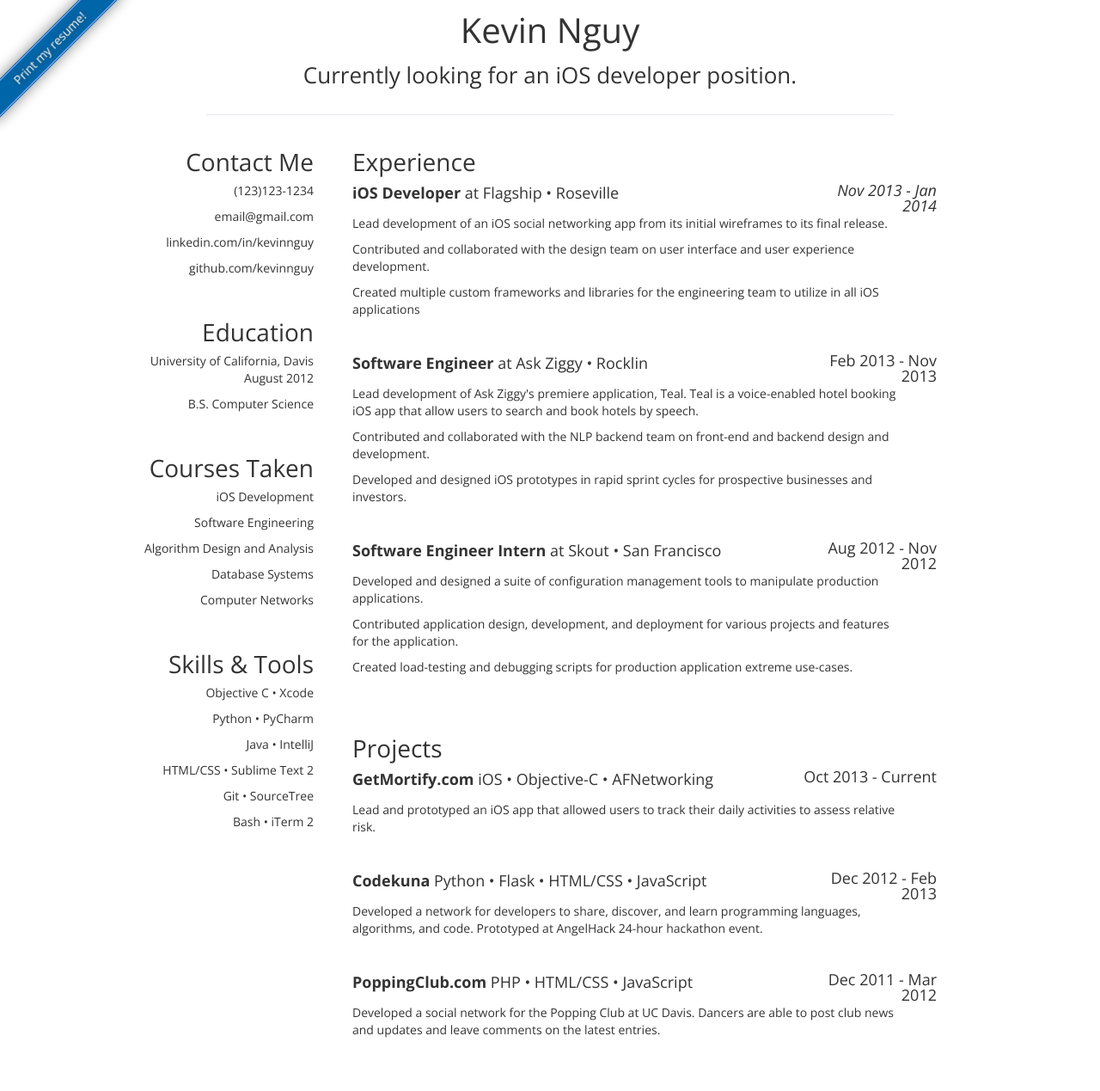
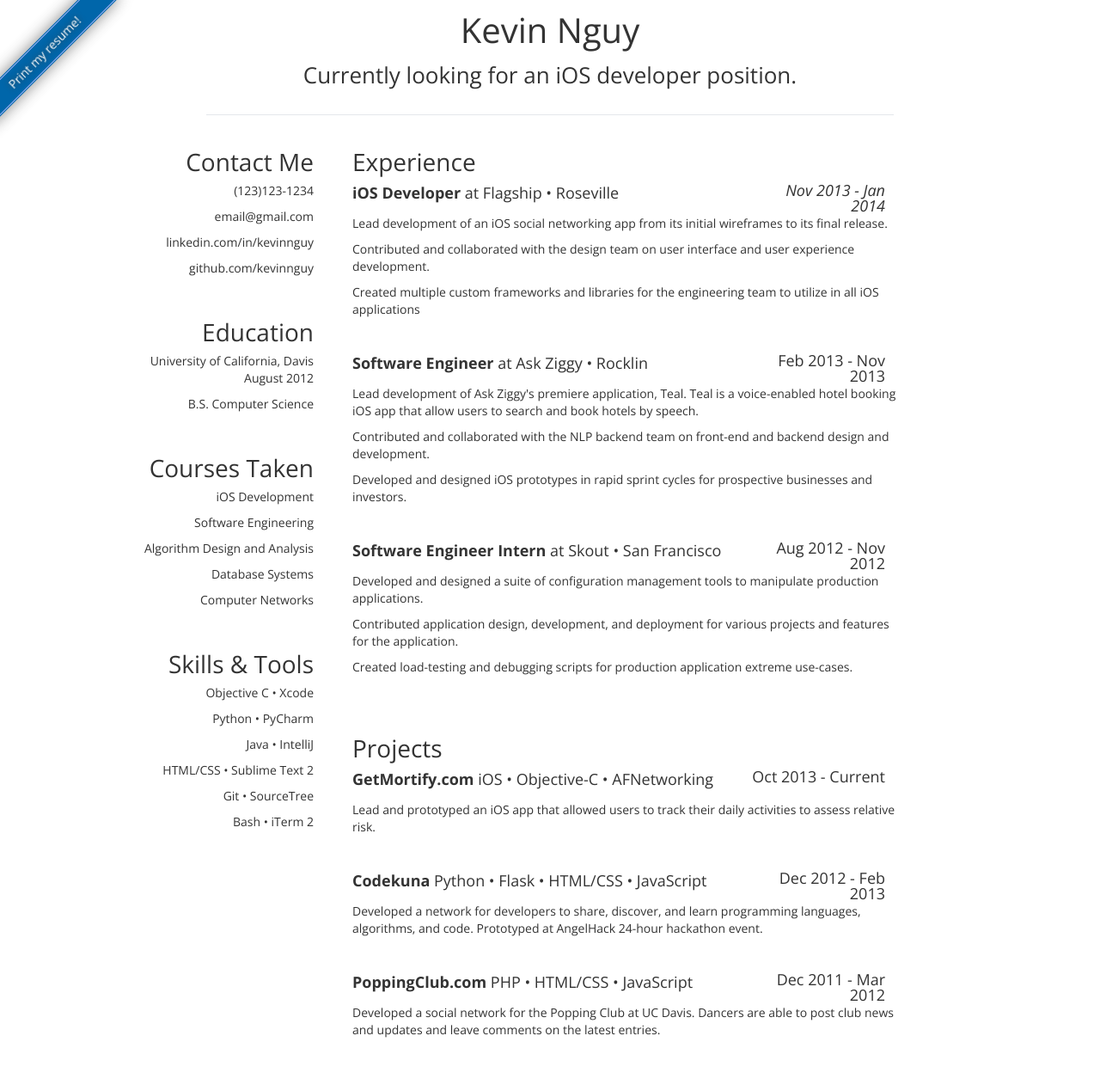
Before and after one commit to kevinnguy/kevinnguy.github.com, a Jekyll site: the page index.html, which Jekyll copies as it is, in a window 1280 px wide. Shown: the whole page at 86% size. Built offline with Jekyll 4.4.1, drawn with Linux system fonts in a browser that asks for light colours.

Commit message:
Sorry for the poor description

```diff
--- a/index.html
+++ b/index.html
@@ -101,7 +101,7 @@
 
         <dl class="fourteen columns bottom">
           <dt>
-            <p class="nine columns"><strong>iOS Developer</strong> at Flagship  &bull;  Roseville</p><span class="three columns right"><em>Nov 2013 - Jan 2014</em></span></dt>
+            <p class="eight columns"><strong>iOS Developer</strong> at Flagship  &bull;  Roseville</p><span class="three columns right"><em>Nov 2013 - Jan 2014</em></span></dt>
           </dt>
           <ul>
             <li class="eleven columns">Lead development of an iOS social networking app from its initial wireframes to its final release.</li>
@@ -111,7 +111,7 @@
         </dl>
 
         <dl class="fourteen columns bottom">
-          <dt><p class="nine columns bigfont"><strong>Software Engineer</strong> at Ask Ziggy  &bull;  Rocklin</p><span class="three columns right">Feb 2013 - Nov 2013</span></dt>
+          <dt><p class="eight columns bigfont"><strong>Software Engineer</strong> at Ask Ziggy  &bull;  Rocklin</p><span class="three columns right">Feb 2013 - Nov 2013</span></dt>
           <ul>
             <li class="eleven columns ">Lead development of Ask Ziggy's premiere application, Teal. Teal is a voice-enabled hotel booking iOS app that allow users to search and book hotels by speech.</li>
             <li class="eleven columns ">Contributed and collaborated with the NLP backend team on front-end and backend design and development.</li>
@@ -120,7 +120,7 @@
         </dl>
 
         <dl class="fourteen columns bottom">
-          <dt><p class="nine columns bigfont"><strong>Software Engineer Intern</strong> at Skout  &bull;  San Francisco</p><span class="three columns right">Aug 2012 - Nov 2012</span></dt>
+          <dt><p class="eight columns bigfont"><strong>Software Engineer Intern</strong> at Skout  &bull;  San Francisco</p><span class="three columns right">Aug 2012 - Nov 2012</span></dt>
           <ul>
             <li class="eleven columns ">Developed and designed a suite of configuration management tools to manipulate production applications.</li>
             <li class="eleven columns ">Contributed application design, development, and deployment for various projects and features for the application.</li>
@@ -133,21 +133,21 @@
         </div>
 
        <dl class="fourteen columns bottom">
-          <dt><p class="nine columns bigfont"><strong>GetMortify.com</strong> iOS &bull; Objective-C &bull; AFNetworking</p><span class="three columns right">Oct 2013 - Current</span></dt>
+          <dt><p class="eight columns bigfont"><strong>GetMortify.com</strong> iOS &bull; Objective-C &bull; AFNetworking</p><span class="three columns right">Oct 2013 - Current</span></dt>
           <ul>
             <li class="eleven columns ">Lead and prototyped an iOS app that allowed users to track their daily activities to assess relative risk.</li>
           </ul>
         </dl>
 
         <dl class="fourteen columns bottom">
-          <dt><p class="nine columns bigfont"><strong>Codekuna</strong> Python &bull; Flask &bull; HTML/CSS &bull; JavaScript</p><span class="three columns right">Dec 2012 - Feb 2013</span></dt>
+          <dt><p class="eight columns bigfont"><strong>Codekuna</strong> Python &bull; Flask &bull; HTML/CSS &bull; JavaScript</p><span class="three columns right">Dec 2012 - Feb 2013</span></dt>
           <ul>
             <li class="eleven columns ">Developed a network for developers to share, discover, and learn programming languages, algorithms, and code. Prototyped at AngelHack 24-hour hackathon event.</li>
           </ul>
         </dl>
 
         <dl class="fourteen columns bottom">
-          <dt><p class="nine columns bigfont"><strong>PoppingClub.com</strong> PHP &bull; HTML/CSS &bull; JavaScript</p><span class="three columns right">Dec 2011 - Mar 2012</span></dt>
+          <dt><p class="eight columns bigfont"><strong>PoppingClub.com</strong> PHP &bull; HTML/CSS &bull; JavaScript</p><span class="three columns right">Dec 2011 - Mar 2012</span></dt>
           <ul>
             <li class="eleven columns ">Developed a social network for the Popping Club at UC Davis. Dancers are able to post club news and updates and leave comments on the latest entries.</li>
           </ul>
--- a/static/css/new_style.css
+++ b/static/css/new_style.css
@@ -469,6 +469,7 @@
 { /*background-image:url('/static/images/bg.png');*/
   margin-top:15px;
   font-family: 'Open Sans', sans-serif;
+  font-size: 18px;
   color:#333; }
 
 h1
```
